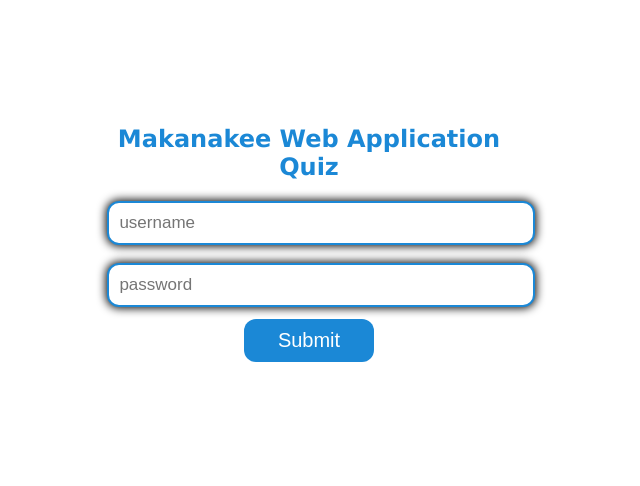
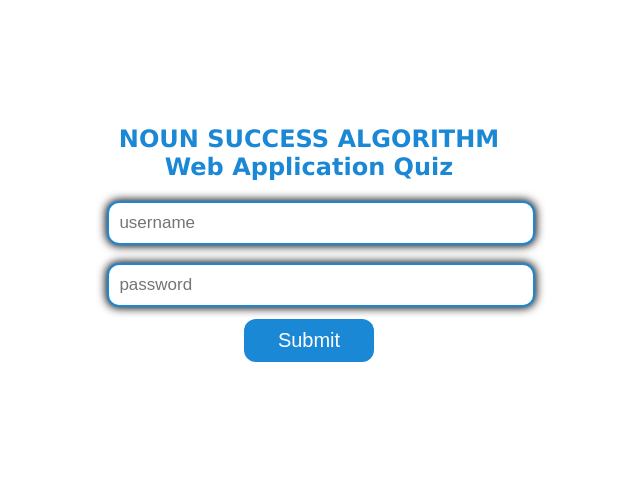
Before and after one commit to DEGENERAL-12/maknakee.github.io, a plain HTML site: page index.html in a window 1280 px wide. Shown: the part 37-523 px from the top of the page, without its empty margins (331-971 px from the left). Drawn offline with Linux system fonts and the light colour scheme.

Commit message:
Update index.html

```diff
--- a/index.html
+++ b/index.html
@@ -14,7 +14,7 @@
     <div class="aligncenter">
     <div class="box">
     <div class="title">
-        <h1> Makanakee Web Application Quiz </h1>
+        <h1> NOUN SUCCESS ALGORITHM  Web Application Quiz </h1>
     </div>
 
         <form>
```
